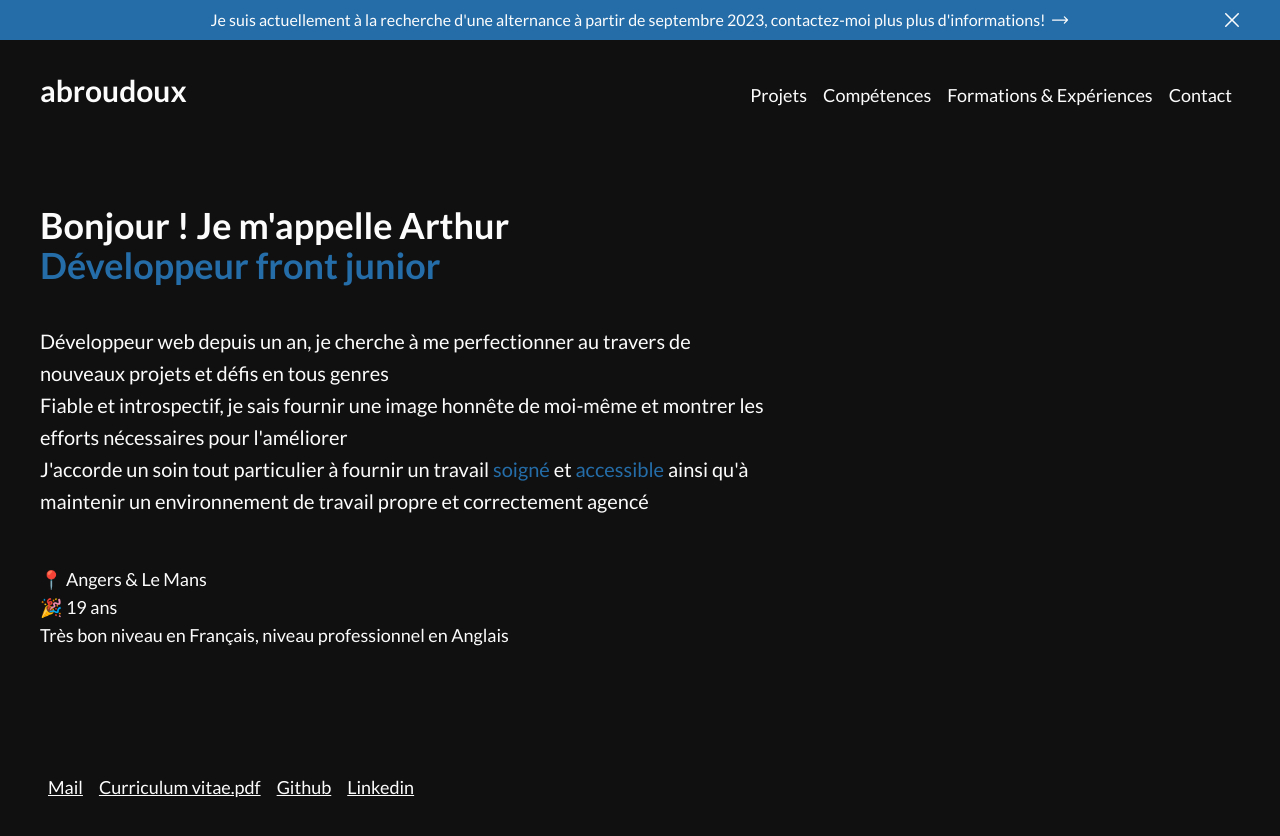
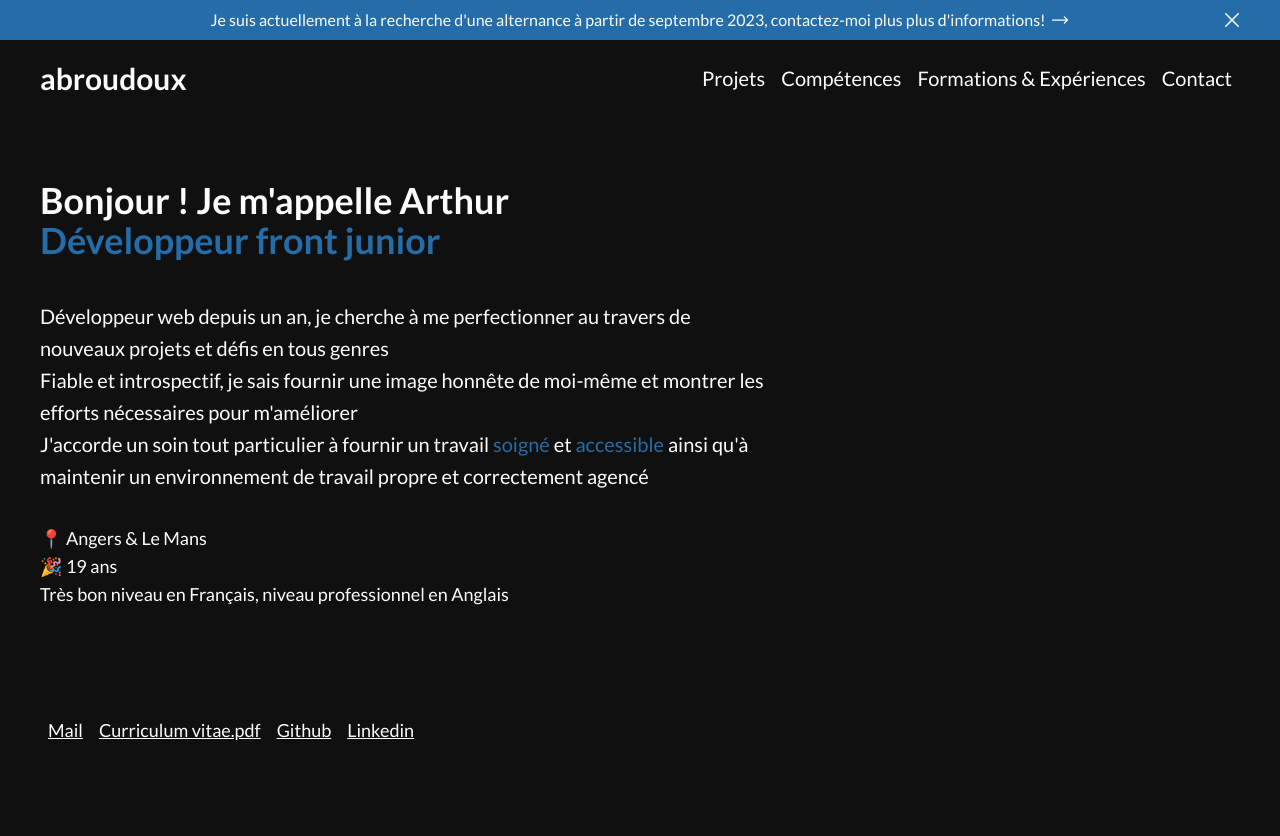
Before and after one commit to abroudoux/portfolio-2023, a React (Create React App) app: page / in a window 1280 px wide. Shown: the top 836 px of the page. After the commit the page ends 800 px from the top, so only its background shows below. Built offline with nearby package versions, Linux system fonts and the light colour scheme.

Commit message:
responsive

```diff
--- a/src/App.tsx
+++ b/src/App.tsx
@@ -6,7 +6,7 @@ import Infos from './components/infos/Infos';
 import Header from './components/header/Header';
 import AboutMe from './components/aboutme/AboutMe';
 import Skills from './components/skills/Skills';
-import Education from './components/education/Education';
+import Education from "./components/education/Education";
 import Projects from './components/projects/Projects';
 import Contact from './components/contact/Contact';
 
--- a/src/components/aboutme/AboutMe.tsx
+++ b/src/components/aboutme/AboutMe.tsx
@@ -15,13 +15,13 @@ export default function AboutMe() {
             <p className="text-xl py-5 font-medium leading-8">
                 Développeur web depuis un an, je cherche à me perfectionner au travers de nouveaux projets et défis en tous genres
                 <br/>
-                Fiable et introspectif, je sais fournir une image honnête de moi-même et montrer les efforts nécessaires pour l'améliorer
+                Fiable et introspectif, je sais fournir une image honnête de moi-même et montrer les efforts nécessaires pour m'améliorer
                 <br/>
                 J'accorde un soin tout particulier à fournir un travail <span className="text-blue">soigné</span> et <span className="text-blue">accessible</span> ainsi qu'à maintenir un environnement de travail propre et correctement agencé
                 <br/>
             </p>
 
-            <p className="text-lg py-7 font-medium leading-7">
+            <p className="text-lg py-3 font-medium leading-7">
                 📍 Angers & Le Mans
                 <br/>
                 🎉 19 ans
--- a/src/components/header/Header.tsx
+++ b/src/components/header/Header.tsx
@@ -1,47 +1,81 @@
 // React
 import { NavLink } from "react-router-dom";
+import { MouseEvent, useState, HTMLAttributes, useEffect } from "react";
 
 
 export default function Header() {
 
-    let activeNav = 'bg-blue p-2 text-lg font-medium'
-    let inactiveNav = 'bg-transparent p-2 text-lg font-normal'
+    const [isMenuOpen, setIsMenuOpen] = useState(false);
+
+    function Menu(e: MouseEvent<HTMLSpanElement>) {
+        setIsMenuOpen(!isMenuOpen);
+    }
+
+    function closeMenu() {
+        setIsMenuOpen(false);
+    }
+
+    useEffect(() => {
+        function handleResize() {
+            setIsMenuOpen(window.innerWidth >= 768);
+        }
+
+        window.addEventListener("resize", handleResize);
+
+        return () => {
+            window.removeEventListener("resize", handleResize);
+        };
+    }, []);
+
 
     return (
 
-        <header className="bg-black w-full h-auto flex flex-row py-8 px-10 justify-between items-baseline sticky top-0">
+        <header className="bg-black w-full h-auto flex md:items-center flex-col md:flex-row py-5 px-5 md:px-10 md:justify-between sticky top-0">
 
-            <NavLink to="/" className="w-6/12 text-3xl font-semibold hover:text-blue">
+            <div className="flex flex-row justify-between">
+                <NavLink to="/" className="md:w-6/12 text-3xl font-semibold hover:text-blue" onClick={closeMenu}>
                     <h2>
                         abroudoux
                     </h2>
                 </NavLink>
 
-            <nav className="w-6/12">
-                <ul className="h-auto flex flex-row justify-end cursor-pointer">
+                {window.innerWidth < 767 && (
+                <span onClick={Menu} data-name="menu">
+                    <svg xmlns="http://www.w3.org/2000/svg" viewBox="0 0 448 512" className="mt-2 w-6 h-6 md:hidden block cursor-pointer">
+                        <path fill="currentColor" d="M0 88C0 74.75 10.75 64 24 64H424C437.3 64 448 74.75 448 88C448 101.3 437.3 112 424 112H24C10.75 112 0 101.3 0 88zM0 248C0 234.7 10.75 224 24 224H424C437.3 224 448 234.7 448 248C448 261.3 437.3 272 424 272H24C10.75 272 0 261.3 0 248zM424 432H24C10.75 432 0 421.3 0 408C0 394.7 10.75 384 24 384H424C437.3 384 448 394.7 448 408C448 421.3 437.3 432 424 432z"/>
+                    </svg>
+                </span>
+                )}
+            </div>
+
+            {(isMenuOpen || window.innerWidth >= 768) && (
+                <nav id="nav" className="transition-all ease-in duration-500">
+                    <ul className="flex flex-col md:flex-row justify-around text-2xl md:text-xl mt-4 md:mt-0 ">
                         <li>
-                        <NavLink to="/projects" className={({ isActive }) => isActive ? activeNav + ' hover:text-white' : inactiveNav + ' hover:text-blue'}>
+                            <NavLink to="/projects" className={ ({isActive}) => `md:p-2 text-md font-medium ${isActive ? 'md:bg-blue md:text-white text-blue' + ' hover:text-white' : 'bg-transparent' + ' hover:text-blue'}`} onClick={closeMenu}>
                                 Projets
                             </NavLink>
                         </li>
                         <li>
-                        <NavLink to="/skills" className={({ isActive }) => isActive ? activeNav + ' hover:text-white' : inactiveNav + ' hover:text-blue'}>
+                            <NavLink to="/skills" className={ ({isActive}) => `md:p-2 text-md font-medium ${isActive ? 'md:bg-blue md:text-white text-blue' + ' hover:text-white' : 'bg-transparent' + ' hover:text-blue'}`} onClick={closeMenu}>
                                 Compétences
                             </NavLink>
                         </li>
                         <li>
-                        <NavLink to="/education" className={({ isActive }) => isActive ? activeNav + ' hover:text-white' : inactiveNav + ' hover:text-blue'}>
+                            <NavLink to="/education" className={ ({isActive}) => `md:p-2 text-md font-medium ${isActive ? 'md:bg-blue md:text-white text-blue' + ' hover:text-white' : 'bg-transparent' + ' hover:text-blue'}`} onClick={closeMenu}>
                                 Formations & Expériences
                             </NavLink>
                         </li>
                         <li>
-                        <NavLink to="/contact" className={({ isActive }) => isActive ? activeNav + ' hover:text-white' : inactiveNav + ' hover:text-blue'}>
+                            <NavLink to="/contact" className={ ({isActive}) => `md:p-2 text-md font-medium ${isActive ? 'md:bg-blue md:text-white text-blue' + ' hover:text-white' : 'bg-transparent' + ' hover:text-blue'}`} onClick={closeMenu}>
                                 Contact
                             </NavLink>
                         </li>
                     </ul>
                 </nav>
+            )}
 
         </header>
+
     )
 }
--- a/src/components/infos/Infos.tsx
+++ b/src/components/infos/Infos.tsx
@@ -8,6 +8,13 @@ export default function Infos() {
     const [ hovered, setHovered ] = useState(false);
     const [ isInfosVisible, setIsInfosVisible ] = useState(true);
     const [ showCross, setShowCross ] = useState(false);
+    const mobileBreakPoint = 976;
+
+    const handleClick = () => {
+        if (window.innerWidth <= mobileBreakPoint) {
+            setIsInfosVisible(false);
+        }
+    };
 
     useEffect(() => {
 
@@ -20,14 +27,14 @@ export default function Infos() {
 
     return (
 
-        <section className={`w-screen bg-blue flex justify-center ${isInfosVisible ? '' : 'hidden'}`}>
+        <section className={`w-screen flex justify-center bg-blue ${isInfosVisible ? '' : 'hidden'}`}>
 
-            <NavLink to="/contact" className="flex items-center hover:cursor-pointer" onMouseEnter={() => setHovered(true)} onMouseLeave={() => setHovered(false)}>
+            <NavLink to="/contact" className="flex items-center px-5 hover:cursor-pointer" onMouseEnter={() => setHovered(true)} onMouseLeave={() => setHovered(false)} onClick={handleClick}>
 
-                <p className="pt-2 pb-2 text-base text-center sm:text-left">
+                <p className="text-center lg:text-left py-2 md:text-base">
                     Je suis actuellement à la recherche d'une alternance à partir de septembre 2023, contactez-moi plus plus d'informations!
                 </p>
-                <svg xmlns="http://www.w3.org/2000/svg" className={`transition ease-in-out duration-300 h-5 w-5 ml-1 sm:block hidden ${hovered ? 'translate-x-1' : ''}`} fill="none" viewBox="0 0 24 24" strokeWidth={1.5} stroke="currentColor">
+                <svg xmlns="http://www.w3.org/2000/svg" className={`h-5 w-5 hidden lg:block ml-1 transition ease-in-out duration-300 ${hovered ? 'translate-x-1' : ''}`} fill="none" viewBox="0 0 24 24" strokeWidth={1.5} stroke="currentColor">
                     <path strokeLinecap="round" strokeLinejoin="round" d="M17.25 8.25L21 12m0 0l-3.75 3.75M21 12H3" />
                 </svg>
 
@@ -35,7 +42,7 @@ export default function Infos() {
 
             {showCross && (
                 <p className="absolute right-10 mt-3 transition ease-in-out duration-300 hover:cursor-pointer hover:scale-125" onClick={() => setIsInfosVisible(false)}>
-                    <svg xmlns="http://www.w3.org/2000/svg" viewBox="0 0 448 512" className="h-4 w-4" strokeWidth={1.5} stroke="currentColor">
+                    <svg xmlns="http://www.w3.org/2000/svg" viewBox="0 0 448 512" className="h-4 w-4 hidden lg:block" strokeWidth={1.5} stroke="currentColor">
                         <path fill="currentColor" d="M224 222.1L407 39.03C416.4 29.66 431.6 29.66 440.1 39.03C450.3 48.4 450.3 63.6 440.1 72.97L257.9 256L440.1 439C450.3 448.4 450.3 463.6 440.1 472.1C431.6 482.3 416.4 482.3 407 472.1L224 289.9L40.97 472.1C31.6 482.3 16.4 482.3 7.029 472.1C-2.343 463.6-2.343 448.4 7.029 439L190.1 256L7.029 72.97C-2.343 63.6-2.343 48.4 7.029 39.03C16.4 29.66 31.6 29.66 40.97 39.03L224 222.1z"/>
                     </svg>
                 </p>
--- a/src/components/projects/Card.tsx
+++ b/src/components/projects/Card.tsx
@@ -1,3 +1,6 @@
+// Styles
+import '../../index.css';
+
 interface projectsDataProps {
     id: number,
     name: string,
@@ -13,7 +16,7 @@ export default function Card(props: projectsDataProps) {
     return (
 
         <div key={props.id} className="py-7 flex flex-col">
-			<h3 className="card-title text-2xl p-1 mb-3 font-medium bg-blue">{props.name}</h3>
+			<h3 className="card-title text-2xl p-1 mb-3 font-medium bg-blue inline-block card-title">{props.name}</h3>
 			<p className="text-xl mb-5 font-normal">{props.description}</p>
             <p className="mb-7">
                 <a href={props.link} target={props.target} className="hover:cursor-pointer hover:text-blue underline text-lg font-normal text-[#9d9c9c]">Lien du projet Github</a>
--- a/src/index.css
+++ b/src/index.css
@@ -5,6 +5,7 @@
 
 *, ::after, ::before {
     scroll-behavior: smooth;
+    box-sizing: border-box;
 }
 
 body {
@@ -23,3 +24,7 @@ h3, p {
 .hovered {
     transform: translateX(2px);
 }
+
+.card-title {
+    display: inline-block;
+}
--- a/styles/animations.css
+++ b/src/styles/animations.css
@@ -1,4 +1,4 @@
-// Keyframes Animations Disparition/Apparition
+// Keyframes Animations
 
 @keyframes apparition_left {
 
```
Lines whose indentation alone changed are shown as unchanged.
